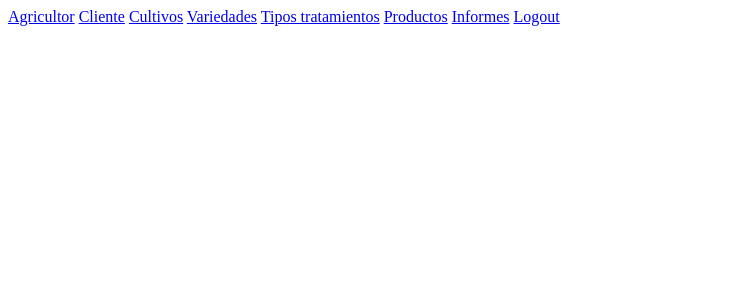
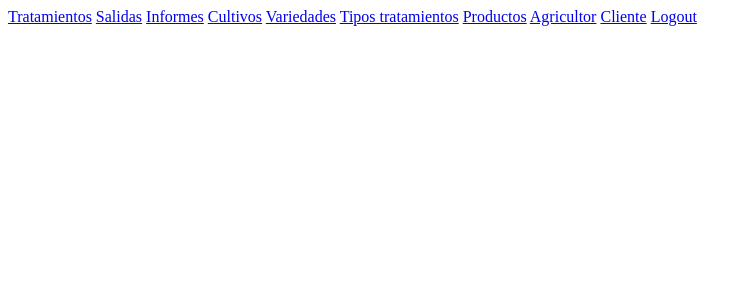
Before and after one commit to robcbean/ctrfijosssite, a Django app: page /controlfitos/ in a window 1280 px wide. Shown: the top 300 px of the page, without its empty margins (0-752 px from the left). Run offline with Django 4.2, Linux system fonts and the light colour scheme.

Commit message:
Inicio de tratamientos

```diff
--- a/controlfitos/templates/controlfitos/base_template.html
+++ b/controlfitos/templates/controlfitos/base_template.html
@@ -31,13 +31,15 @@
 <body>
 
 <div class="sidenav">
-    <a href="/controlfitos/agricultor/1">Agricultor</a>
-    <a href="/controlfitos/cliente/1">Cliente</a>
+    <a href="/controlfitos/tratamientos/">Tratamientos</a>
+    <a href="/controlfitos/salidas/">Salidas</a>
+    <a href="/controlfitos/reports">Informes</a>
     <a href="/controlfitos/cultivo/list">Cultivos</a>
     <a href="/controlfitos/variedad/list">Variedades</a>
     <a href="/controlfitos/tipotratamiento/list">Tipos tratamientos</a>
     <a href="/controlfitos/producto/list">Productos</a>
-    <a href="/controlfitos/reports">Informes</a>
+    <a href="/controlfitos/agricultor/1">Agricultor</a>
+    <a href="/controlfitos/cliente/1">Cliente</a>
     <a href="/accounts/logout/">Logout</a>
 </div>
 
--- /dev/null
+++ b/controlfitos/templates/controlfitos/salidas_template.html
@@ -0,0 +1,3 @@
+{% extends "controlfitos/base_template.html" %}
+{% block content %}
+{% endblock content %}
--- /dev/null
+++ b/controlfitos/templates/controlfitos/tratamientos_template.html
@@ -0,0 +1,3 @@
+{% extends "controlfitos/base_template.html" %}
+{% block content %}
+{% endblock content %}
--- a/controlfitos/urls.py
+++ b/controlfitos/urls.py
@@ -4,6 +4,9 @@ from . import views
 urlpatterns = [
 
     path('', views.index, name='index'),
+
+    path('tratamientos/',views.tratamientos),
+    path('salidas/',views.salidas),
 
     path('agricultor/add',views.AgricultorCreateView.as_view(),name='agricultor-add'),
     path('agricultor/<int:pk>/',views.AgricultorUpdateView.as_view(),name='agricultor-update'),
--- a/controlfitos/views.py
+++ b/controlfitos/views.py
@@ -126,6 +126,20 @@ def reports(request):
     return HttpResponse(template.render(context,request))
 
 
+def tratamientos(request):
+    template = loader.get_template("controlfitos/tratamientos_template.html")
+    context = {
+
+    }
+    return HttpResponse(template.render(context, request))
+
+def salidas(request):
+    template = loader.get_template("controlfitos/salidas_template.html")
+    context = {
+    }
+    return HttpResponse(template.render(context, request))
+
+
 def report(request,report_id,start_year=0,end_year=0,cultivo=0,variedad=0):
     file_image = ""
     base_name = ""
```
